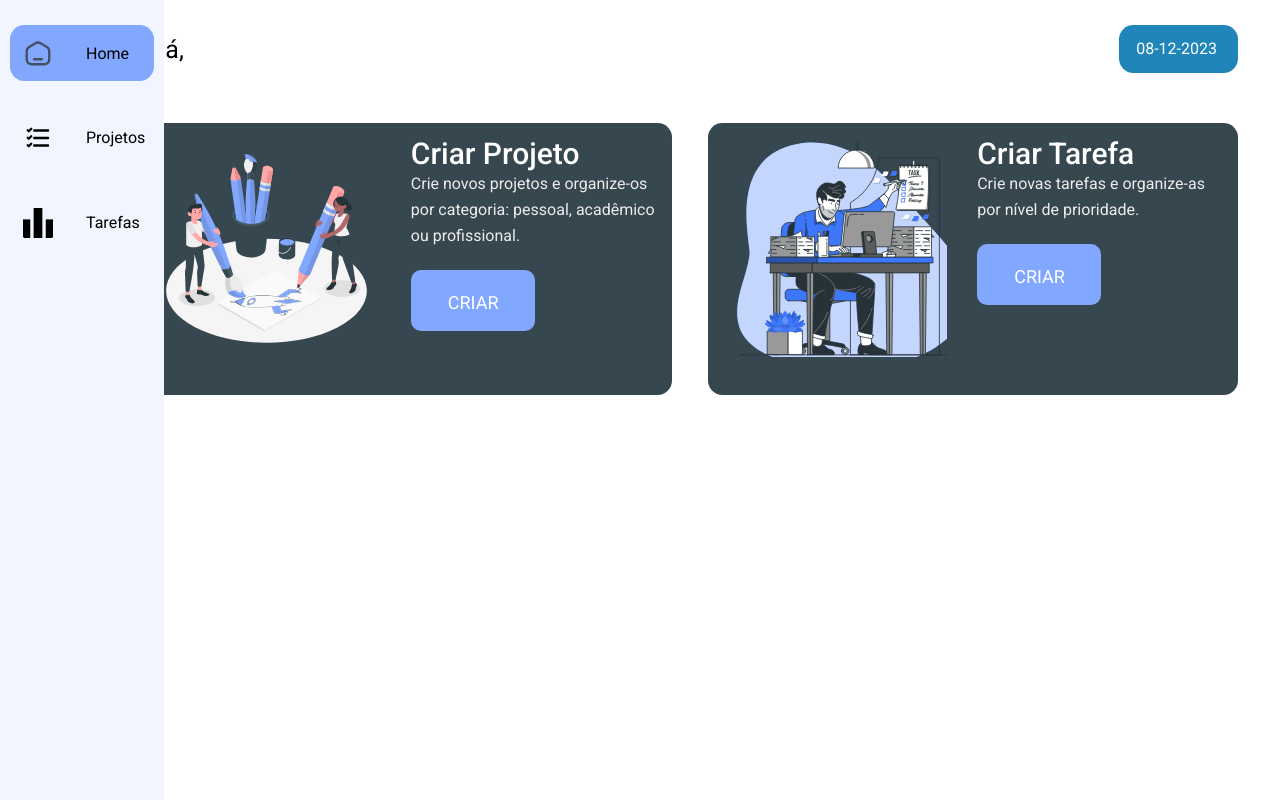
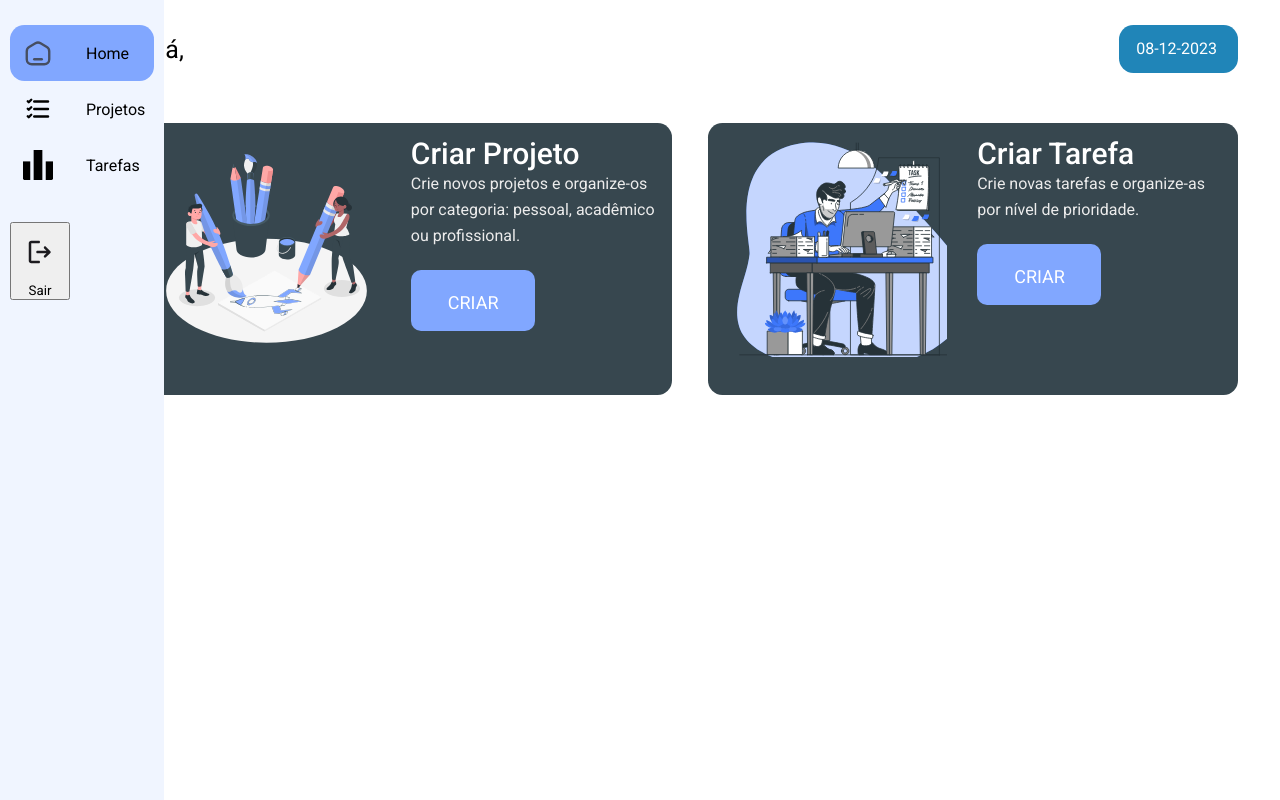
Before and after one commit to Rodriguou/BitTask, a React (Vite) app: page /home in a window 1280 px wide. Built offline with nearby package versions, Linux system fonts and the light colour scheme; no server answers; sample sign-in values are in the browser's storage; a web font is replaced by a local one.

Commit message:
fix/adicionando logout na barra de navegacao

```diff
--- a/src/components/barraNavegacao.jsx
+++ b/src/components/barraNavegacao.jsx
@@ -1,20 +1,68 @@
-import React from 'react'
-import { Link, useLocation, useParams } from 'react-router-dom';
-
+import React, { useContext } from 'react'
+import { Link, useLocation, useNavigate, useParams } from 'react-router-dom';
+import { SucessNotifi, ErroNotifi } from './notificacao/notificacao';
+import logout from "../assets/logout.svg"
 // imagens
 import botaoHome from "../assets/botao-home.svg"
 import botaoProjeto from "../assets/botao-projeto.svg"
 import botaoTarefa from "../assets/botao-tarefa.svg"
+import { UserGlobal } from '../context/userContext';
+import { ToastContainer } from 'react-toastify';
 
 const BarraNavegacao = ({cor,ariaLabel,fundo,itemSelec}) => {
   const local = useLocation().pathname;
+  const [logoutSucces, setLogoutSucces] = React.useState(false)
+  const [logoutError, setLogoutError] = React.useState(false)
+  const navegarParaLogin = useNavigate()
+  const {userLogout} = useContext(UserGlobal)
+  const token = window.localStorage.getItem('token');
   const home = local == "/home"
   const tarefa = local == "/tarefa"
   const projeto = local == "/projeto"
 
+
+  async function handleLogout(){
+    try{
+      const logout = await userLogout(token)
+      console.log(logout)
+      setLogoutSucces(logout.json.message)
+      window.localStorage.clear()
+				setTimeout(() =>{
+					navegarParaLogin("/");
+					console.log(res.message);
+				},1800)
+
+    }
+
+
+    catch(error){
+     console.log(error)
+      setLogoutError("Erro ao sair, tente novamente")
+    }
+  }
+
   return (
+    <>
+      <ToastContainer
+      position="top-right"
+					autoClose={5000}
+					hideProgressBar={false}
+					newestOnTop={false}
+					closeOnClick
+					rtl={false}
+					pauseOnFocusLoss
+					draggable
+					pauseOnHover
+					theme="light"
+					limit={1}
+
+      ></ToastContainer>
+
+      <ErroNotifi texto={logoutError ? logoutError : false} error={logoutError} setError={setLogoutError} />
+      <SucessNotifi texto={logoutSucces ? logoutSucces : false} sucess={logoutSucces} setSucess={setLogoutSucces}/>
       <nav  className='box-barra-nav'>
         <ul className='inner-barra-nav' style={{backgroundColor : fundo}}>
+          <li className='paginas'>
              <li>
             <Link className='item-nav' to={"/home"} id={home ? 'selecionado' : ''} >
               <img src={botaoHome} alt='botao para home'/>
@@ -38,8 +86,19 @@ const BarraNavegacao = ({cor,ariaLabel,fundo,itemSelec}) => {
 
           </li>
 
+          </li>
+
+
+          <li className='logout'>
+            <button className='item-nav' onClick={handleLogout}>
+              <img src={logout} alt="" />
+              <p>Sair</p>
+            </button>
+          </li>
+
         </ul>
       </nav>
+    </>
   )
 }
 
```
Lines whose indentation alone changed are shown as unchanged.
